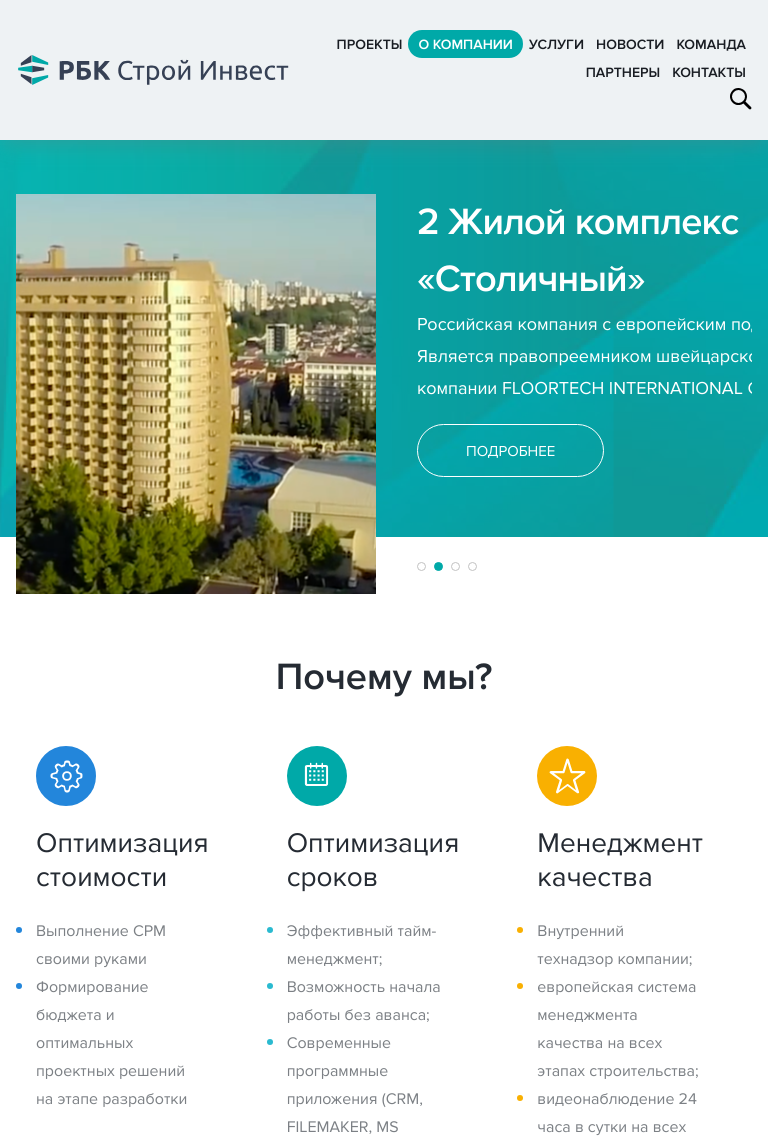
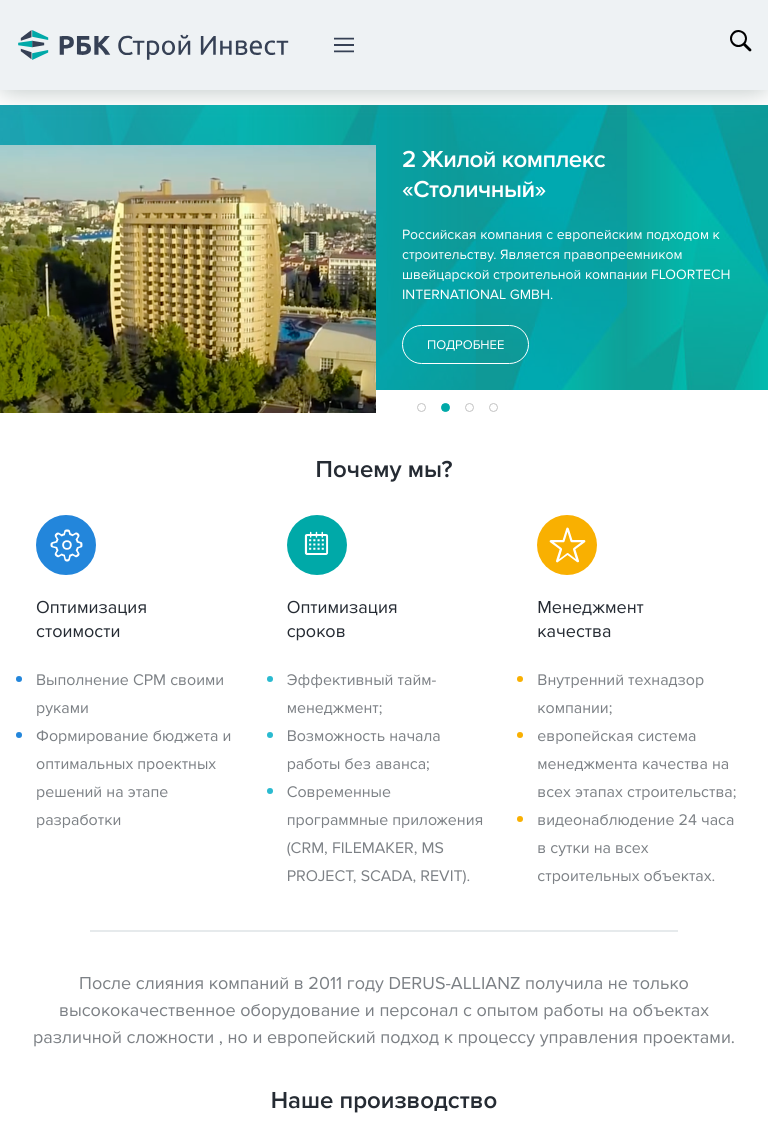
Before and after one commit to omar-g/omar-g.github.io, a PHP site: page /rbk/index.html in a window 768 px wide. Shown: the top 1143 px of the page. Run offline with PHP 8.4, Linux system fonts and the light colour scheme.

Commit message:
rbk: tablet version

```diff
--- a/rbk/assets/js/script.js
+++ b/rbk/assets/js/script.js
@@ -1,3 +1,16 @@
+
+// menu toggle
+$('body').on('click', '.rbk-header__menu-mobile-icon', function() {
+  $(this).parents('.rbk-header__menu').find('.rbk-header__menu-list').slideToggle(200);
+});
+
+$('body').on('click', function(event) {
+  if ($(event.target).parents('.rbk-header__menu').length) {
+    return;
+  }
+  $('.rbk-header__menu-list').slideUp(200);
+});
+
 
 // top search toggle
 $('body').on('click', '.rbk-header__search_js_click', function() {
--- a/rbk/index.html
+++ b/rbk/index.html
@@ -13,10 +13,10 @@
     <div class="rbk-header__search-form" style="display: none;">
       <div class="container-fluid">
         <div class="row">
-          <div class="col-xs-9">
+          <div class="col-xs-9 col-sm-8 col-md-9">
             <input type="text" placeholder="Введите запрос" class="rbk-header__search-form-input">
           </div>
-          <div class="col-xs-3 puzzle_ta_right">
+          <div class="col-xs-3 col-sm-4 col-md-3 puzzle_ta_right">
             <div class="rbk-header__search-form-btn puzzle_va_middle">
               <a href="javascript:void(0)" class="more-button more-button_size_m more-button_style_gray">
                 Найти
@@ -35,7 +35,7 @@
     </div>
     <div class="container-fluid">
       <div class="row middle-xs">
-        <div class="col-xs-3">
+        <div class="col-xs-3 col-sm-5 col-md-3">
           <div class="rbk-header__logo">
             <i class="puzzle-icon" style="width: 275px; height: 30px;">
               <svg width="406" height="45" viewBox="0 0 406 45" xmlns="http://www.w3.org/2000/svg">
@@ -52,8 +52,18 @@
             </i>
           </div>
         </div>
-        <div class="col-xs-8 col-xs-offset-1 puzzle_ta_right">
+        <div class="col-xs-8 col-sm-7 col-md-8 col-md-offset-1 puzzle_ta_right">
           <div class="rbk-header__menu puzzle_va_middle">
+            <div class="rbk-header__menu-mobile-icon rbk-header__menu-mobile-icon_js_click puzzle-icon__wrapper" style="width: 30px; height: 30px;">
+              <i class="puzzle-icon" style="width: 20px; height: 15px;">
+                <svg width="20" height="15" viewBox="0 0 20 15" xmlns="http://www.w3.org/2000/svg">
+                  <g fill="#364155" fill-rule="evenodd">
+                    <path d="M0 0h20v2H0zM0 6.5h20v2H0zM0 13h20v2H0z"/>
+                  </g>
+                </svg>
+              </i>
+            </div>
+            <div class="rbk-header__menu-list">
                <a href="javascript:void(0)" class="rbk-header__menu-item">
                  Проекты
                </a>
@@ -75,6 +85,7 @@
                <a href="javascript:void(0)" class="rbk-header__menu-item">
                 Контакты
               </a>
+            </div>
          </div>
          <i class="rbk-header__search rbk-header__search_js_click puzzle-icon puzzle_va_middle" style="width: 22px; height: 22px;">
           <svg width="22" height="22" viewBox="0 0 22 22" xmlns="http://www.w3.org/2000/svg">
@@ -574,6 +585,7 @@
     <div class="rbk-title puzzle_ta_center">
       Клиенты
     </div>
+    <div class="rbk-customers__list-wrapper">
       <div class="rbk-customers__list">
         <a href="javascript:void(0)" class="rbk-customers__item">
           <img width="147" height="50" src="assets/img/temp/ikea_logo.png" alt="">
@@ -594,6 +606,8 @@
           <img width="147" height="45" src="assets/img/temp/Auchan-logo.png" alt="">
         </a>
       </div>
+    </div>
+    <div class="rbk-customers__list-wrapper">
       <div class="rbk-customers__list">
       <a href="javascript:void(0)" class="rbk-customers__item">
         <img width="147" height="45" src="assets/img/temp/Auchan-logo.png" alt="">
@@ -617,10 +631,11 @@
     </div>
   </div>
 </div>
+</div>
 <footer class="rbk-footer">
   <div class="container-fluid">
     <div class="row">
-      <div class="col-xs-4">
+      <div class="col-xs-4 col-sm-5 col-md-4">
         <div class="rbk-footer__logo">
           <i class="puzzle-icon" style="width: 275px; height: 31px;">
             <svg width="406" height="45" viewBox="0 0 406 45" xmlns="http://www.w3.org/2000/svg">
@@ -658,7 +673,7 @@
           </a>
         </div>
       </div>
-      <div class="col-xs-3">
+      <div class="col-xs-3 col-sm-3 col-md-3">
         <div class="rbk-footer__menu">
           <div class="rbk-footer__menu-item">
             <a href="javascript:void(0)" class="rbk-footer__menu-item-link">
@@ -692,7 +707,7 @@
           </div>
         </div>
       </div>
-      <div class="col-xs-5">
+      <div class="col-xs-5 col-sm-4 col-md-5">
         <div class="rbk-footer__address" itemprop="address" itemscope="" itemtype="http://schema.org/PostalAddress">
           <div class="rbk-footer__address-title rbk-footer__address-row">
             Адрес:
--- a/rbk/style.css
+++ b/rbk/style.css
@@ -17,13 +17,16 @@ body {
 }
 
 .page-wrapper {
+  position: relative;
   font-size: 18px;
   color: #364155;
   background-color: #fff;
+  z-index: 1;
 }
 
 .rbk-header {
   position: relative;
+  z-index: 2;
   background: #eef2f4;
   box-shadow: 0 2px 23px 0 rgba(109,127,126,0.43);
   padding: 30px 0;
@@ -34,6 +37,11 @@ body {
 
 .rbk-header__menu {
   font-size: 0;
+  position: relative;
+}
+
+.rbk-header__menu-mobile-icon {
+  display: none;
 }
 
 a.rbk-header__menu-item {
@@ -76,6 +84,7 @@ a.rbk-header__menu-item.is-active {
   -webkit-box-sizing: border-box;
   -moz-box-sizing: border-box;
   box-sizing: border-box;
+  z-index: 1;
 }
 
 .rbk-header__search-form-input {
@@ -564,3 +573,217 @@ a.rbk-header__menu-item.is-active {
 .rbk-footer__address-title {
   font-weight: 600;
 }
+
+/* mobile and tablet menu */
+
+@media only screen and (max-width: 992px) {
+
+  .rbk-header__menu-list {
+    display: none;
+    position: absolute;
+    background: #eef2f4;
+    z-index: 1;
+    width: 250px;
+    left: -30px;
+    top: 60px;
+    box-shadow: 0 4px 4px 0 rgba(51, 51, 51, 0.16);
+  }
+
+  a.rbk-header__menu-item {
+    width: 100%;
+    border-radius: 0;
+    -webkit-box-sizing: border-box;
+    -moz-box-sizing: border-box;
+    box-sizing: border-box;
+    padding: 15px 20px !important;
+  }
+
+  .rbk-header__menu-mobile-icon {
+    display: block;
+  }
+
+  .col-sm-7.col-md-8.col-md-offset-1.puzzle_ta_right {
+    text-align: left;
+  }
+
+  .rbk-header__search {
+    float: right;
+  }
+
+}
+
+/* Small devices (tablets, 768px and up) */
+
+@media only screen and (min-width: 768px) and (max-width: 992px) {
+
+  .rbk-main-slider__item {
+    width: 768px;
+  }
+
+  .rbk-main-slider__item-text-title {
+    font-size: 24px;
+    letter-spacing: -0.51px;
+    line-height: 30px;
+    margin-bottom: 20px;
+  }
+
+  .rbk-main-slider__item-text-subtitle {
+    font-size: 14px;
+    line-height: 20px;
+  }
+
+  .rbk-main-slider__item-pic img {
+    width: 376px;
+    height: 268px;
+  }
+
+  .rbk-main-slider-content {
+    padding-top: 40px;
+  }
+
+  .rbk-main-slider__frame {
+    height: 275px;
+    width: auto;
+    margin: 0 -1rem;
+  }
+
+  .more-button {
+    font-size: 13px;
+    padding: 11px 24px 10px;
+  }
+
+  .rbk-main-slider {
+    margin-top: 15px;
+  }
+
+  .rbk-main-slider__item-text {
+    padding-left: 10px;
+  }
+
+  .rbk-main-slider {
+    -webkit-background-size: 100% 275px;
+    background-size: 100% 285px;
+  }
+
+  .rbk-main-slider__paginator {
+    margin-top: -25px;
+  }
+
+  .rbk-main-slider__paginator > li, .rbk-projects__slider-paginator > li {
+    margin-right: 15px;
+  }
+
+  .rbk-main-slider__paginator > li:last-child, .rbk-projects__slider-paginator > li:last-child {
+    margin-right: 0;
+  }
+
+  .rbk-title {
+    font-size: 24px;
+    line-height: 30px;
+    margin-top: 35px;
+    margin-bottom: 30px;
+  }
+
+  .rbk-benefits-item {
+    padding-right: 10px;
+  }
+
+  .rbk-benefits-item-title {
+    font-size: 18px;
+    line-height: 24px;
+  }
+
+  .rbk-benefits__footer {
+    padding-right: 0;
+    padding-left: 0;
+  }
+
+  .rbk-benefits__footer-text {
+    font-size: 18px;
+    line-height: 27px;
+  }
+
+  .rbk-benefits__footer::before,
+  .rbk-customers::before {
+    margin-left: -40%;
+    width: 80%;
+  }
+
+  .rbk-projects__slider-item {
+    width: 228px;
+    margin-right: 20px;
+    min-height: 220px;
+  }
+
+  .rbk-projects__slider-item-pic {
+    width: 228px;
+    height: 94px;
+  }
+
+  .rbk-projects__slider-item-title > a {
+    font-size: 16px;
+    line-height: 20px;
+  }
+
+  .rbk-news__slider .rbk-projects__slider-item-title {
+    margin-top: 13px;
+    margin-bottom: 7px;
+  }
+
+  .rbk-numbers__title {
+    font-size: 48px;
+    line-height: 58px;
+  }
+
+  .rbk-numbers__item {
+    max-width: 130px;
+    margin-right: 30px;
+  }
+
+  .rbk-projects__slider .rbk-projects__slider-item-pic {
+    height: 128px;
+  }
+
+  .rbk-projects__slider-item-title {
+    font-size: 16px;
+    line-height: 19px;
+  }
+
+  .rbk-projects__slider-item-city {
+    font-size: 14px;
+    line-height: 22px;
+  }
+
+  .rbk-projects__slider-paginator,
+  .rbk-projects__slider-content {
+    margin-bottom: 20px;
+  }
+
+  .rbk-slogan__text {
+    font-size: 18px;
+    line-height: 27px;
+  }
+
+  .rbk-slogan {
+    padding: 40px 0 42px;
+  }
+
+  .rbk-slogan__text {
+    max-width: 100%;
+  }
+
+  .rbk-projects__slider-item-date {
+    font-size: 14px;
+    line-height: 17px;
+  }
+
+  .rbk-customers__list-wrapper {
+    width: 100%;
+    overflow-y: scroll;
+  }
+
+  .rbk-customers__list {
+    width: 1180px;
+  }
+
+}
```
Lines whose indentation alone changed are shown as unchanged.
